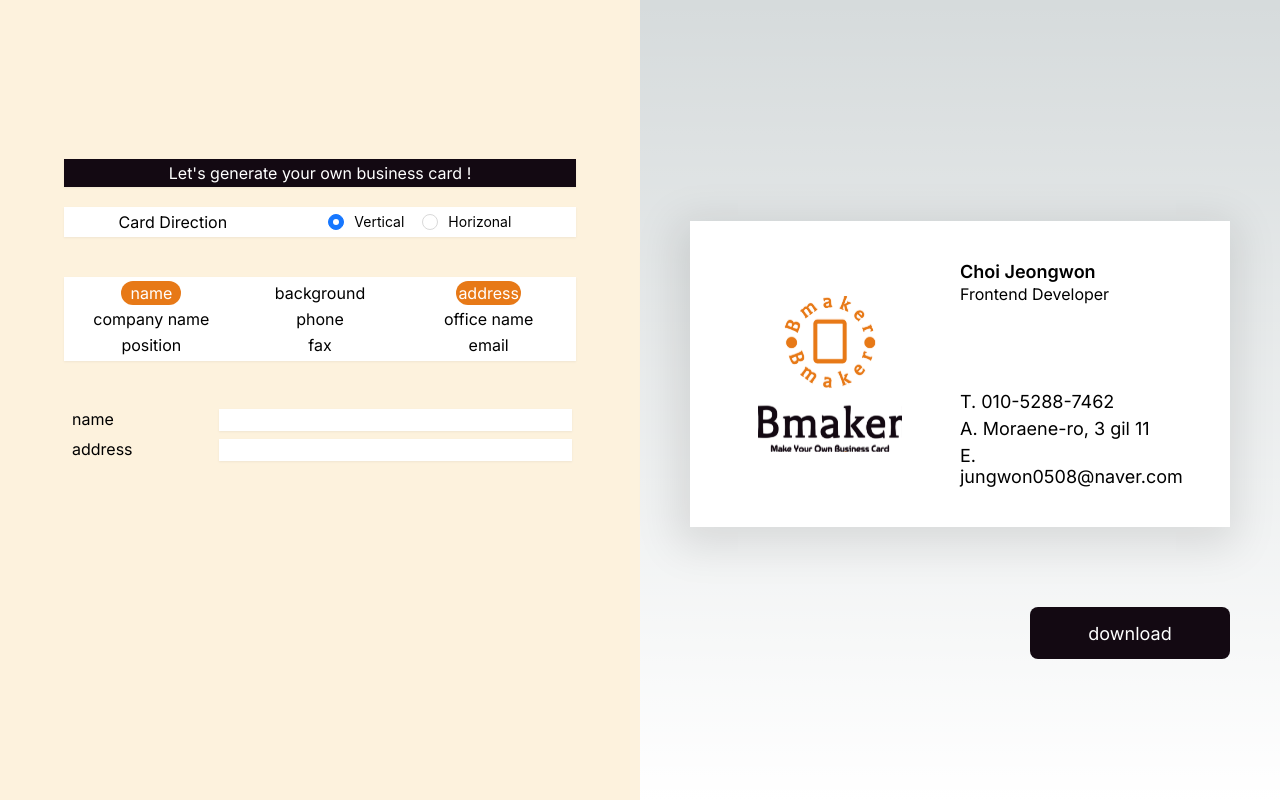
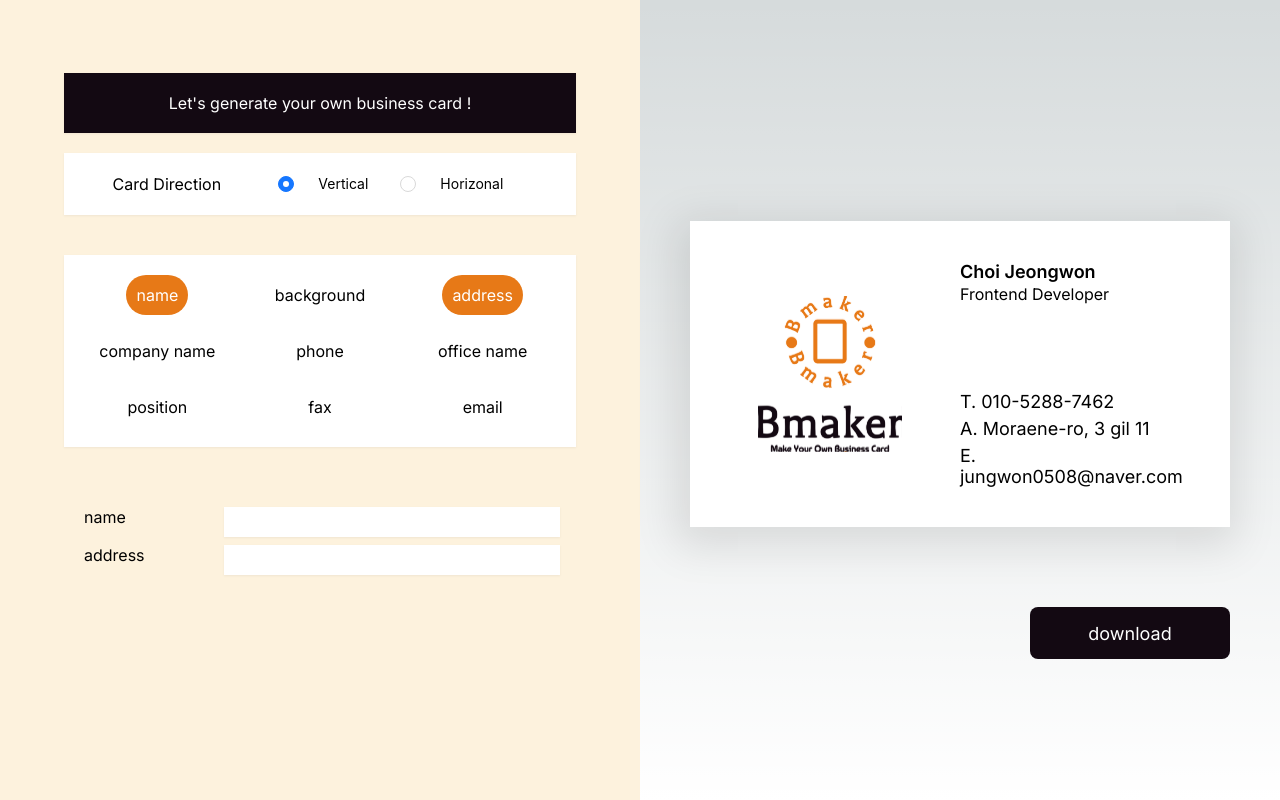
Before and after one commit to businesscard-nextjs/business-card, a Next.js app: page /make in a window 1280 px wide. Built offline with nearby package versions, Linux system fonts and the light colour scheme.

Commit message:
style: 스타일 단위 변경 반영

```diff
--- a/src/components/make/left/BoxLayout.tsx
+++ b/src/components/make/left/BoxLayout.tsx
@@ -9,7 +9,7 @@ type boxProps = {
 function BoxLayout({ children, bgColor, margin }: PropsWithChildren<boxProps>) {
   return (
     <div
-      className={`w-[80%] flex justify-around items-center text-white mx-auto p-4 drop-shadow-sm`}
+      className={`w-[80%] flex justify-around items-center text-white mx-auto p-20 drop-shadow-sm`}
       style={{ backgroundColor: bgColor, margin }}
     >
       {children}
--- a/src/components/make/left/CardInput.tsx
+++ b/src/components/make/left/CardInput.tsx
@@ -33,7 +33,7 @@ function CardInput({ label, text, isColorPicker }: inputLabel) {
       <span className="text-black px-4">{label}</span>
       {!isColorPicker ? (
         <input
-          className="drop-shadow-sm w-[70%] p-1 text-black"
+          className="drop-shadow-sm w-[70%] p-5 text-black"
           onChange={onChange}
           value={input}
         />
--- a/src/components/make/left/ElementBox.tsx
+++ b/src/components/make/left/ElementBox.tsx
@@ -17,7 +17,7 @@ function ElementBox({
     <div className="flex justify-center items-center">
       <div
         onClick={onClick}
-        className={`w-max min-w-[60px] p-2 rounded-[50px] cursor-pointer text-center shadow`}
+        className={`w-max min-w-[60px] p-10 rounded-[50px] cursor-pointer text-center shadow`}
         style={{ color: textColor, backgroundColor: bgColor }}
       >
         {children}
--- a/src/components/make/left/ElementInput.tsx
+++ b/src/components/make/left/ElementInput.tsx
@@ -9,7 +9,7 @@ function ElementInput(props: Props) {
   const elementList = useRecoilValue(rc_elementList);
   return (
     <div
-      className={`w-[80%] h-[30vh] flex flex-col justify-start items-center text-white mx-[40px] p-4 overflow-auto`}
+      className={`w-[80%] h-[30vh] flex flex-col justify-start items-center text-white mx-[40px] p-16 overflow-auto`}
     >
       {elementList.map((e) => (
         <CardInput
--- a/src/components/make/left/ElementPicker.tsx
+++ b/src/components/make/left/ElementPicker.tsx
@@ -37,7 +37,7 @@ function ElementPicker() {
 
   return (
     <BoxLayout bgColor="#fff" margin="40px">
-      <div className="w-full grid grid-cols-3 grid-rows-3 gap-2">
+      <div className="w-full grid grid-cols-3 grid-rows-16 gap-16">
         {elementList.map((element: iElement) => {
           return (
             <ElementBox
--- a/src/components/make/left/SizeDecideBox.tsx
+++ b/src/components/make/left/SizeDecideBox.tsx
@@ -18,10 +18,10 @@ function SizeDecideBox() {
       <span className="text-black">Card Direction</span>
       <Radio.Group onChange={onChange} defaultValue="Vertical">
         <Radio checked value="Vertical">
-          <span className="text-[#000] p-2">Vertical</span>
+          <span className="text-[#000] p-16">Vertical</span>
         </Radio>
         <Radio value="Horizonal">
-          <span className="text-[#000] p-2">Horizonal</span>
+          <span className="text-[#000] p-16">Horizonal</span>
         </Radio>
       </Radio.Group>
     </BoxLayout>
```
